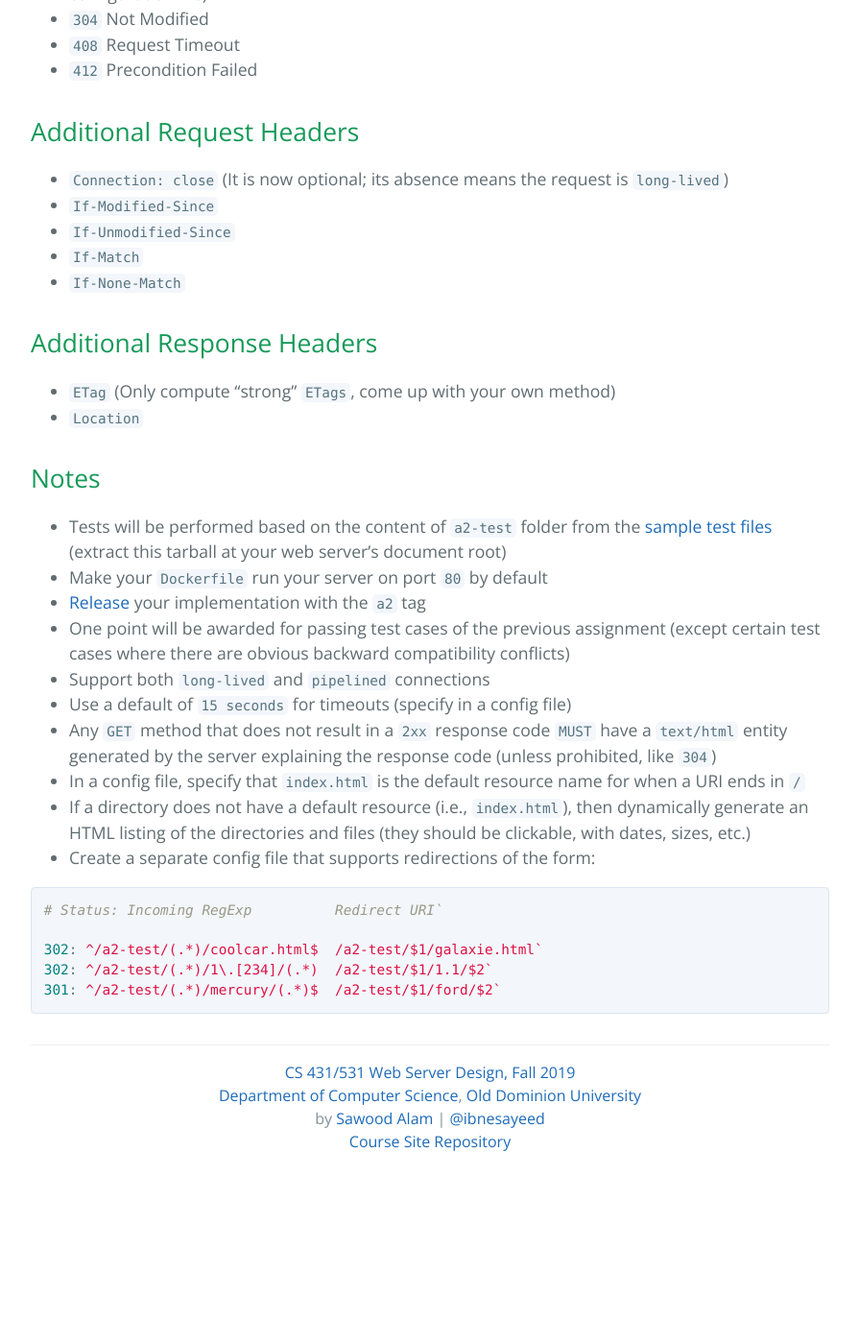
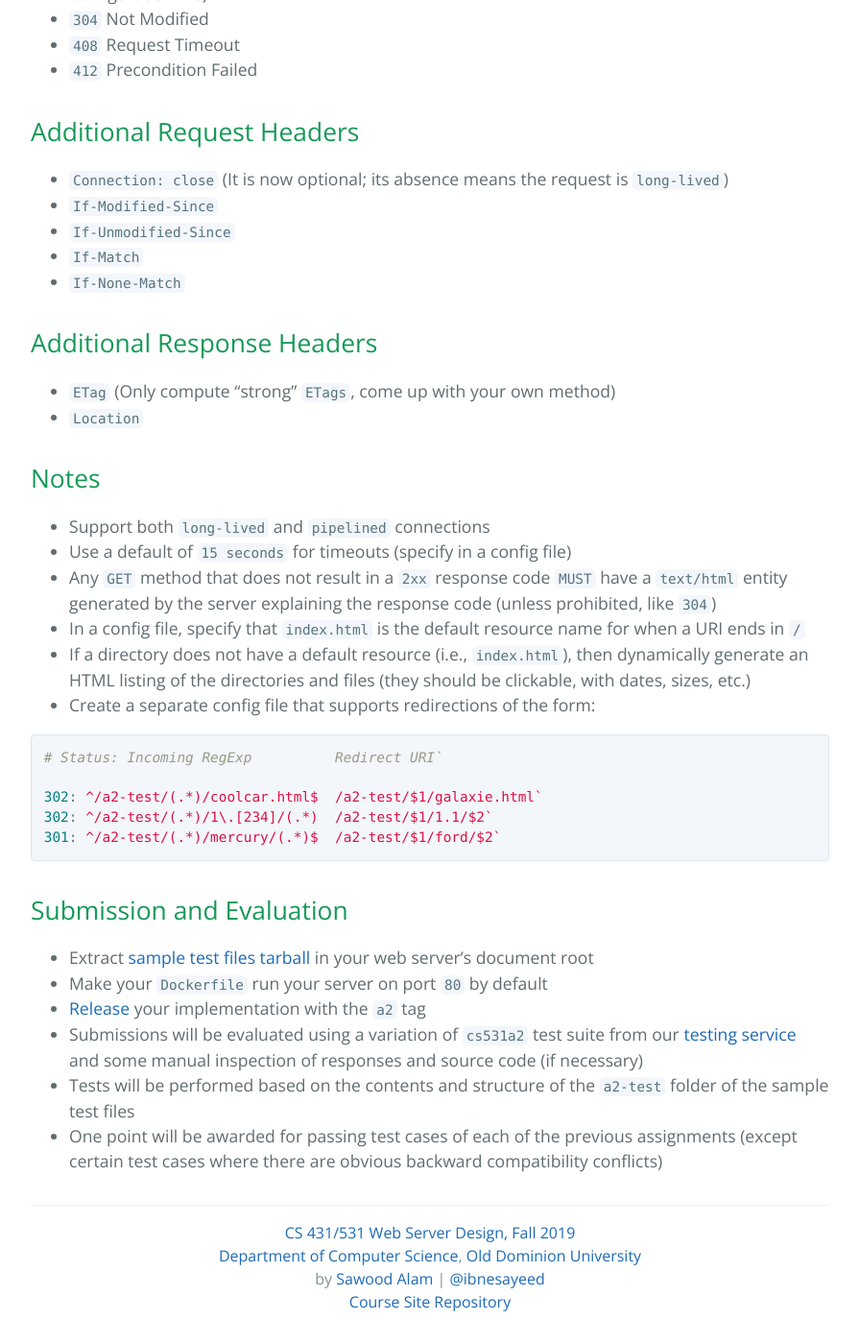
Before and after one commit to cs531-f19/cs531-f19.github.io, a Jekyll site: the page built from assignments/assignment-2.md, in a window 1280 px wide and 1400 px high, scrolled down 773 px. Shown: the whole window at 96% size, without its empty margins (192-1087 px from the left). Built offline with Jekyll 4.4.1, drawn with Linux system fonts in a browser that asks for light colours; the repository's description, which GitHub fills in, is left out; before the commit the page ends 2006 px from its top, so only the background shows below that.

Commit message:
Refactor submission instructions into a partial

````diff
--- /dev/null
+++ b/_includes/submission.md
@@ -0,0 +1,10 @@
+## Submission and Evaluation
+
+* Extract [sample test files tarball](https://raw.githubusercontent.com/ibnesayeed/webserver-tester/master/sample/cs531-test-files.tar.gz) in your web server's document root
+* Make your `Dockerfile` run your server on port `80` by default
+* [Release](https://help.github.com/en/articles/creating-releases) your implementation with the `{{ include.id }}` tag
+* Submissions will be evaluated using a variation of `cs531{{ include.id }}` test suite from our [testing service](https://cs531.cs.odu.edu/) and some manual inspection of responses and source code (if necessary)
+* Tests will be performed based on the contents and structure of the `{{ include.id }}-test` folder of the sample test files
+{%- if include.id != "a1" %}
+* One point will be awarded for passing test cases of each of the previous assignments (except certain test cases where there are obvious backward compatibility conflicts)
+{%- endif %}
--- a/assignments/assignment-2.md
+++ b/assignments/assignment-2.md
@@ -29,10 +29,6 @@ title: Assignment 2
 
 ## Notes
 
-* Tests will be performed based on the content of `a2-test` folder from the [sample test files](https://raw.githubusercontent.com/ibnesayeed/webserver-tester/master/sample/cs531-test-files.tar.gz) (extract this tarball at your web server's document root)
-* Make your `Dockerfile` run your server on port `80` by default
-* [Release](https://help.github.com/en/articles/creating-releases) your implementation with the `a2` tag
-* One point will be awarded for passing test cases of the previous assignment (except certain test cases where there are obvious backward compatibility conflicts)
 * Support both `long-lived` and `pipelined` connections
 * Use a default of `15 seconds` for timeouts (specify in a config file)
 * Any `GET` method that does not result in a `2xx` response code `MUST` have a `text/html` entity generated by the server explaining the response code (unless prohibited, like `304`)
@@ -47,3 +43,5 @@ title: Assignment 2
 302: ^/a2-test/(.*)/1\.[234]/(.*)  /a2-test/$1/1.1/$2`
 301: ^/a2-test/(.*)/mercury/(.*)$  /a2-test/$1/ford/$2`
 ```
+
+{% include submission.md id="a2" %}
````
Also changed, not shown: assignments/assignment-1.md (+2 -3 lines), assignments/assignment-3.md (+2 -4 lines), assignments/assignment-4.md (+2 -0 lines), assignments/assignment-5.md (+2 -0 lines).
